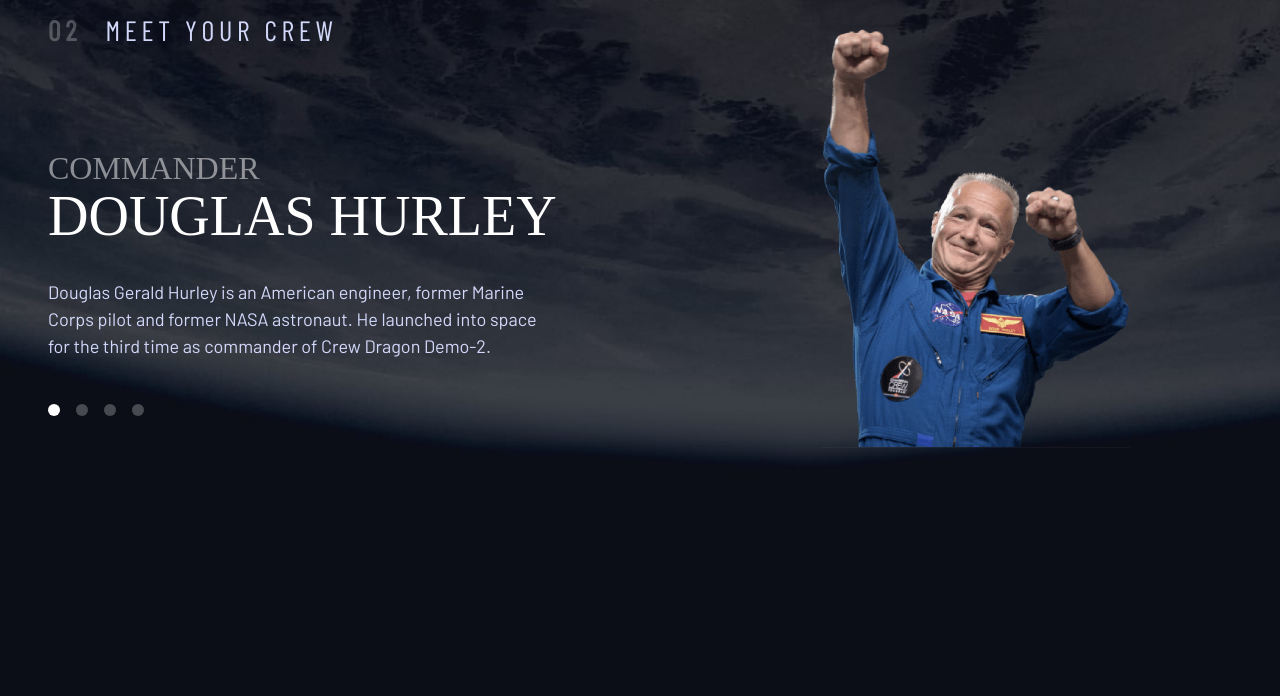
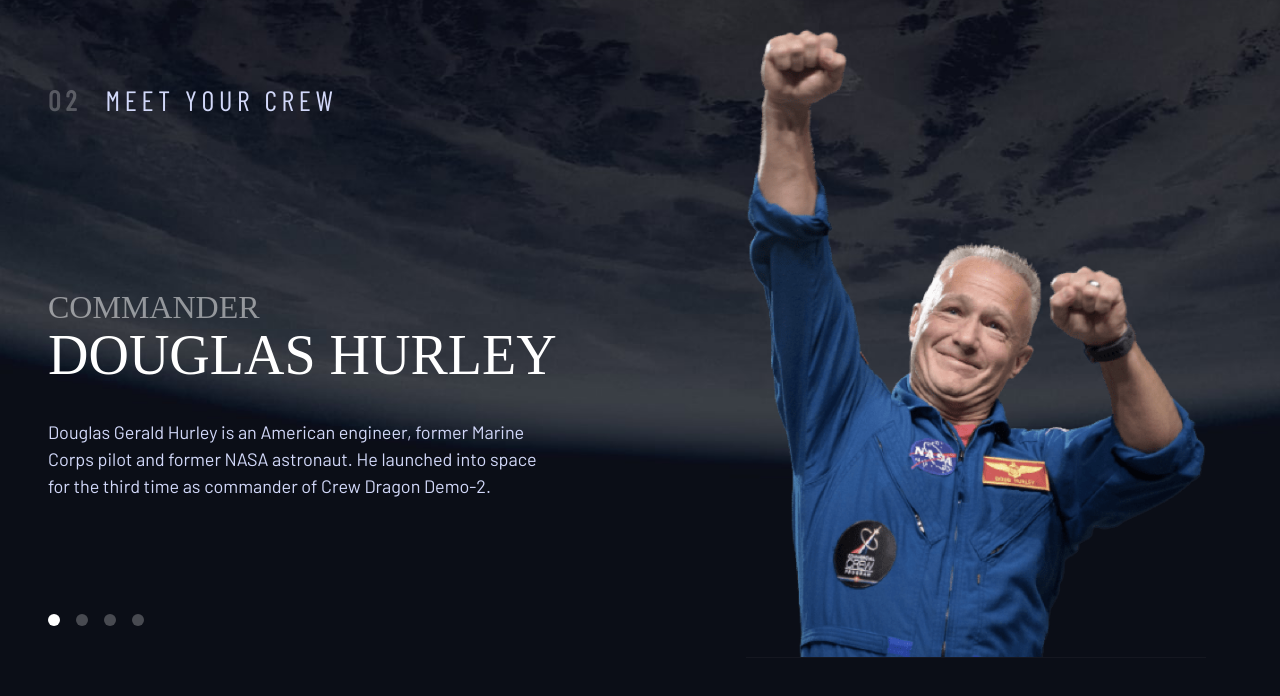
Before and after one commit to Elbassel511/space-tourism-challenge, a plain HTML site: page crew-commander.html in a window 1280 px wide. Shown: the part 134-830 px from the top of the page. Drawn offline with nearby package versions, Linux system fonts and the light colour scheme; a web font is replaced by a local one.

Commit message:
Add files via upload

```diff
--- a/style.css
+++ b/style.css
@@ -79,7 +79,6 @@ body {
   min-height: 100vh;
   text-rendering: optimizeSpeed;
   line-height: 1.5;
-
 }
 
 /* Make images easier to work with */
@@ -300,7 +299,7 @@ ul {
   display: grid;
   z-index: 1;
   place-items: center;
-  padding: 0 clamp(2em, 5vw, 5em);
+  padding: 0 1em ;
   border-radius: 50%;
   aspect-ratio: 1;
   text-decoration: none;
@@ -643,7 +642,8 @@ main {
 }
 .grid-container-crew picture {
 
-  max-width : 60%;
+  max-width : 90%;
+  align-self:bottom ;
 
 }
 
```
